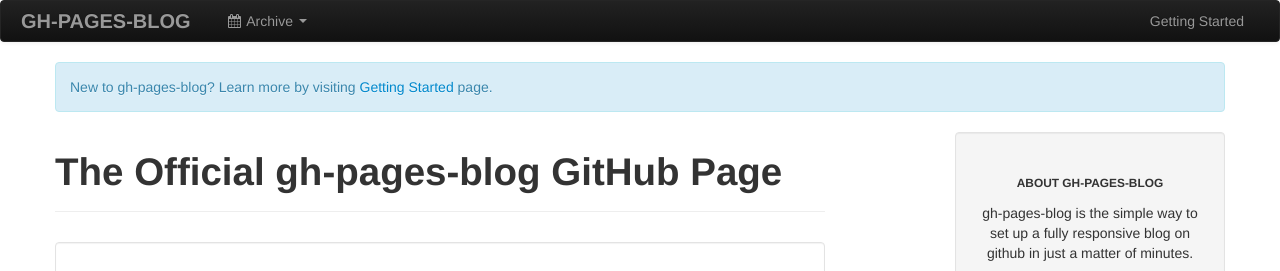
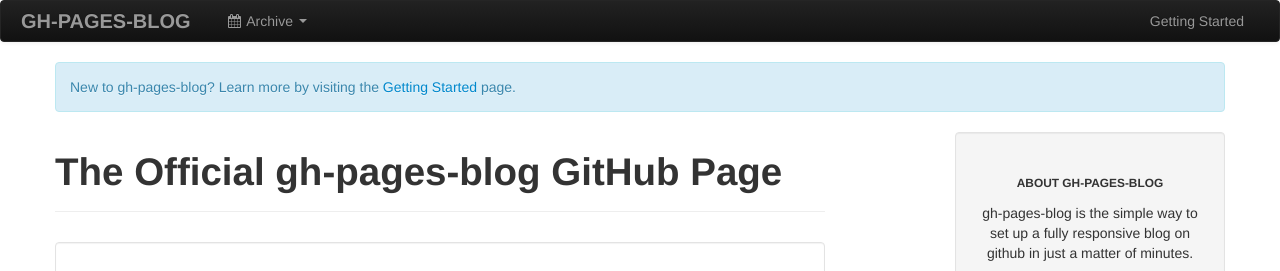
Before and after one commit to thedereck/gh-pages-blog, a Jekyll site: the page built from index.html, in a window 1280 px wide. Shown: the top 271 px of the page. Built offline with Jekyll 4.4.1, drawn with Linux system fonts in a browser that asks for light colours; the list of posts is cut into pages by our own code; comment, search, counter and statistics services are not loaded.

Commit message:
Fixing bad grammer in the notice.

```diff
--- a/_config.yml
+++ b/_config.yml
@@ -52,7 +52,7 @@
 # alert : This is a sample alert message.
 # notice : This is a sample notice message.
 alert : false
-notice : New to gh-pages-blog? Learn more by visiting <a href="http://thedereck.github.com/gh-pages-blog/00_getting_started.html">Getting Started</a> page.
+notice : New to gh-pages-blog? Learn more by visiting the <a href="http://thedereck.github.com/gh-pages-blog/00_getting_started.html">Getting Started</a> page.
 
 
 # The favicon image served up to web browsers. Enable the local if you want
```
